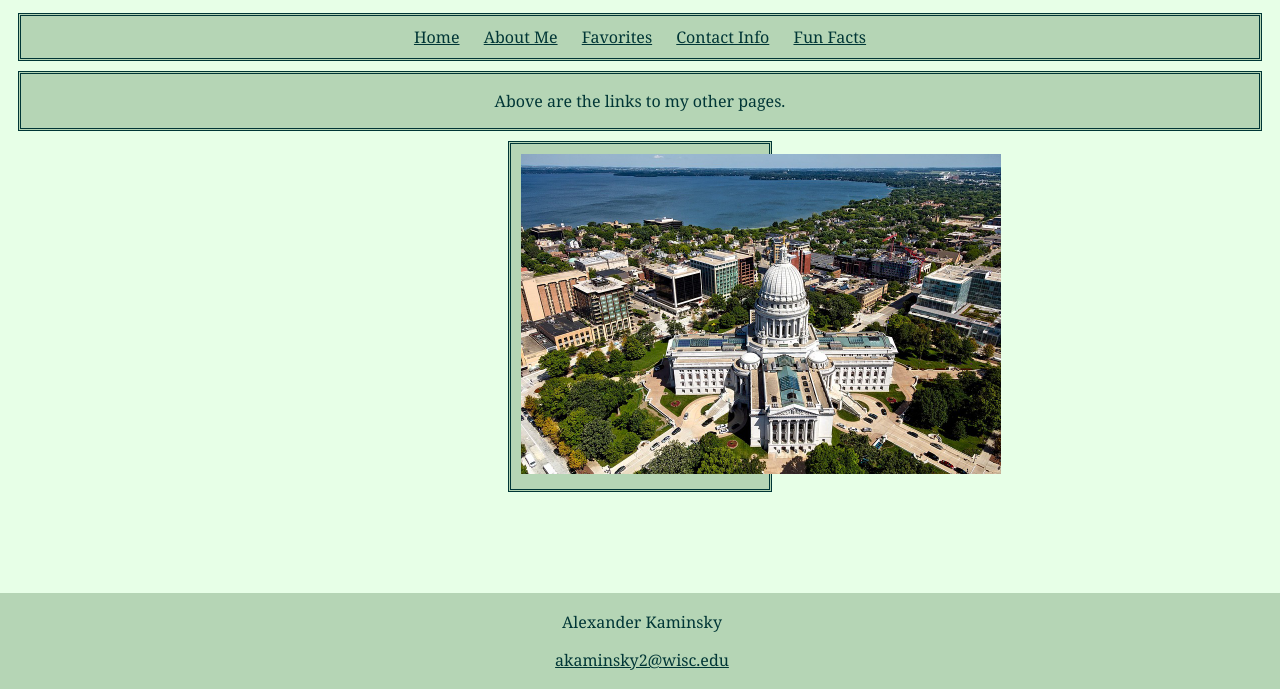
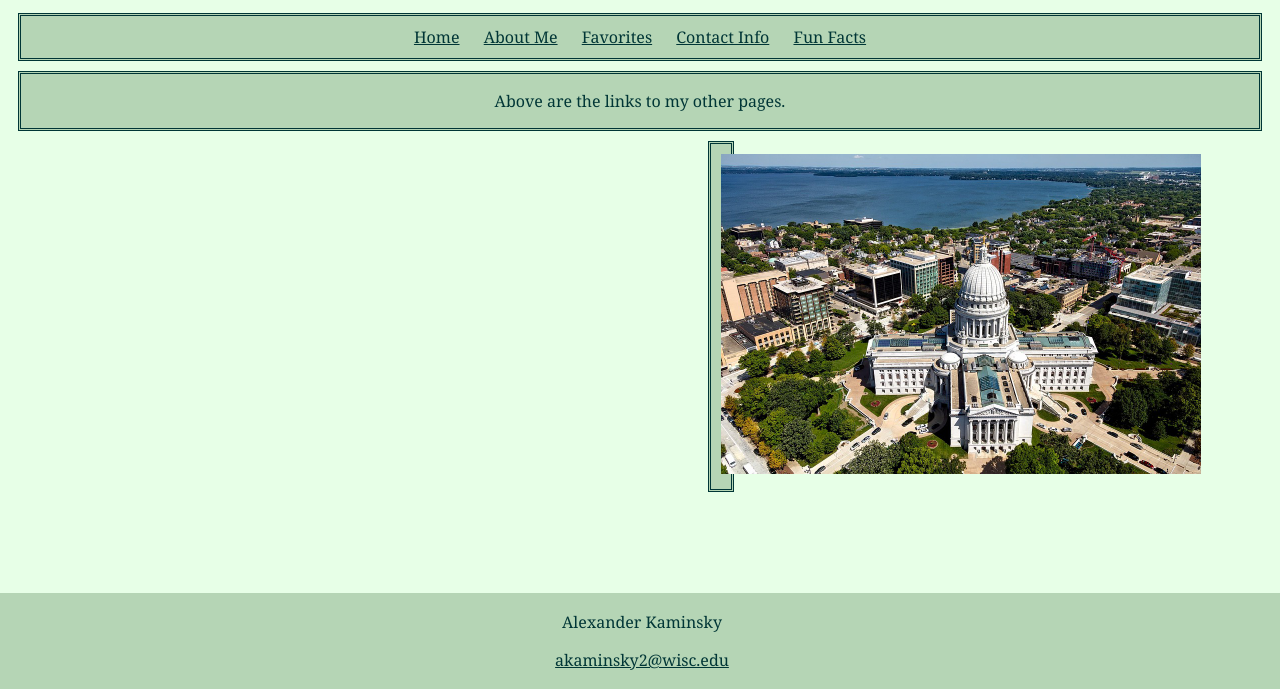
Before and after one commit to AKOTGH/akotgh.github.io, a plain HTML site: page index.html in a window 1280 px wide. Shown: the part 111-800 px from the top of the page. Drawn offline with Linux system fonts and the light colour scheme.

Commit message:
Update index.html

```diff
--- a/index.html
+++ b/index.html
@@ -12,8 +12,8 @@
 	border-style: double;
 	border-color:  #003636;
 	padding: 10px;
-	margin-left: 500px;
-	margin-right: 500px;
+	margin-left: 700px;
+	margin-right: 700px;
 	margin-top: 10px;
 	margin-bottom: 10px;
 	}
```
